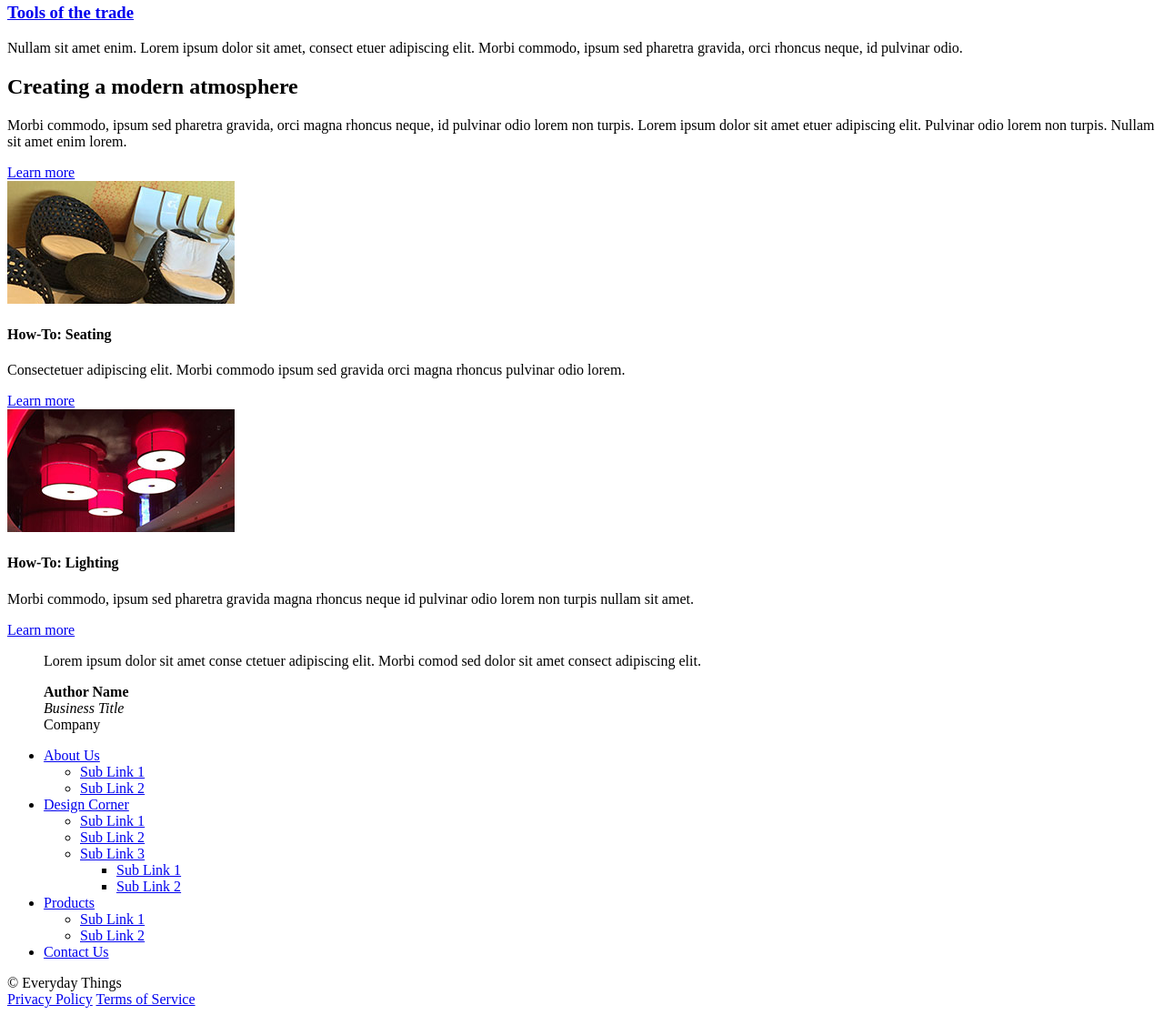
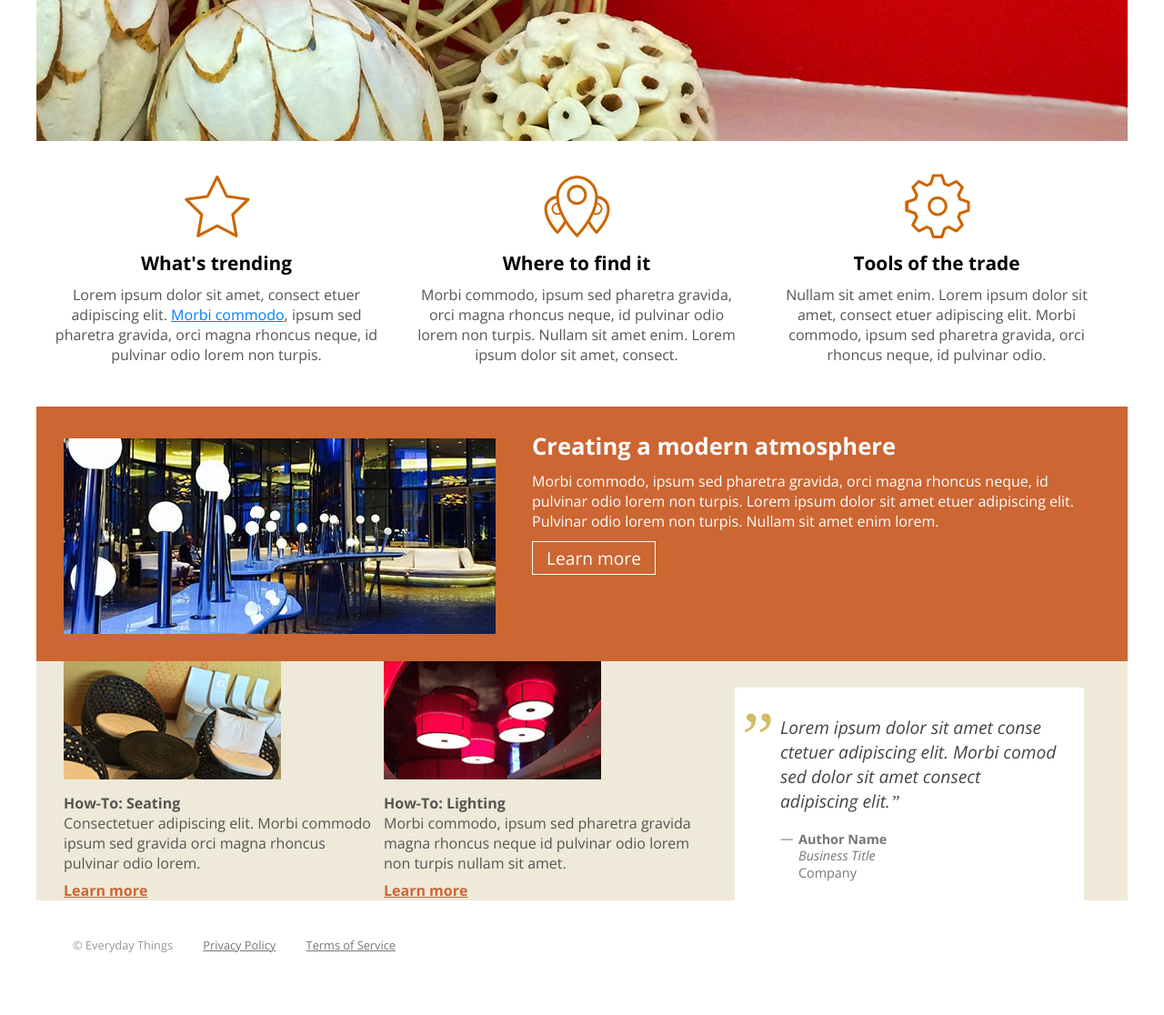
Before and after one commit to M-Abdulfatah/responsive-website, a plain HTML site: page index.html in a window 1280 px wide. Shown: the part 275-1391 px from the top of the page at 91% size. After the commit the page ends 1363 px from the top, so only its background shows below. Drawn offline with nearby package versions, Linux system fonts and the light colour scheme.

Commit message:
css-main-structure

```diff
--- a/css/screen.css
+++ b/css/screen.css
@@ -1,2 +1,182 @@
 /* CSS Document for Screens */
-h1  {margin: 0 0 1em 0; font-size: 2.83em; font-weight: 700;}
+
+@import url('https://fonts.googleapis.com/css?family=Open+Sans:300,300i,700,700i');
+body{font-family: 'Open Sans', sans-serif; font-size: 16px; font-weight: 300; color: #555 ; margin: 0;padding: 0;}
+
+#page { max-width: 1200px; margin: 0 auto; position: relative;}
+
+
+/* Text */
+
+h1  { margin: 0 0 1em 0; font-size: 2.83em; font-weight: 700;}
+h2  { margin: 0 0 .5em 0; font-size: 1.6em; font-weight: 700; line-height: 1.1em;}
+h3  { margin: 0 0 .5em 0; font-size: 1.3em; font-weight: 700;}
+h4  { margin: 0 0 1.5em 0; font-size: 1em; font-weight: 700;}
+
+p   { margin:0 0 1em 0 ;}
+
+a   { color: #007eff;  }
+a:visited { color: #65b1ff}
+
+a.btn{ font-size: 1.2em; text-decoration: none; color: #fff; border: 1px solid #fff; padding: 4px 15px; transition: background-color .5s; }
+a.btn:hover{ background-color: rgba(0,0,0,.3); }
+
+
+/* Header */
+
+header  { height: 430px; background: #cf0004 url("../images/banner_1200.jpg") no-repeat center bottom;position: relative;  }
+header a.logo {
+    z-index: 1;
+    position: absolute; top: 15px; left: 20px;
+    display: block; width: 160px ; height: 66px;
+    background: url("../images/logo.svg") no-repeat 0 0; background-size: contain;
+}
+header a.logo span{
+    display: none;
+}
+header div.hero{ position: absolute; width: 42%; left: 55% ;top:130px;}
+header div.hero h1{ line-height: 1em; margin: 0 0 30px 0 ; color: #fff;}
+
+/* Section - All */
+
+section {padding: 0 30px;}
+section::after { content: ''; display: block; clear: both; }
+
+/* Section - Main */
+
+section.main {margin-top: 20px; margin-bottom: 30px;padding:0;}
+section.main aside{ width: 33%; float: left; text-align: center; }
+
+section.main .content{ margin: 15px; background: no-repeat center top ; background-size:75px 75px; padding-top: 85px}
+
+section.main h3 a { color: #000; text-decoration: none; }
+section.main h3 a:hover { text-decoration: underline; }
+
+section.main .content.trending {background-image:url("../images/icon_star.svg"); }
+section.main .content.find-it {background-image:url("../images/icon_marker.svg"); }
+section.main .content.tools {background-image:url("../images/icon_gear.svg"); }
+
+/* Section - Atmosphere */
+
+section.atmosphere { background-color: #cc6633; padding-top: 30px; padding-bottom: 30px; color: #fff; }
+
+section.atmosphere article { padding: 0 20px 0 515px; background: url("../images/photo_lounge.jpg") no-repeat 0 5px; min-height: 220px ;}
+
+/* Section - How To */
+
+section.how-to { background-color: #eee9d9; position: relative; }
+
+section.how-to aside { width: 30%; float: left;margin-right: 10px; }
+
+section.how-to aside img { display: block; margin-bottom:15px;width: 70%;  }
+
+section.how-to aside h4 { margin-bottom: 0; }
+
+section.how-to aside p { margin-bottom: .5em; }
+
+section.how-to aside a {display: inline-block; color: #cc6633; font-weight: 700; }
+
+section.how-to blockquote{
+    margin: 0; width:32%;
+    color: #444;
+    background-color: #fff;
+    position: absolute ; bottom: 0 ; right: 4% ;
+}
+
+section.how-to blockquote p { margin: 30px 30px 20px 50px; }
+
+section.how-to blockquote p.quote { font-style: italic; font-size: 1.2em; }
+
+section.how-to blockquote p.credit {
+    color: #777;
+    font-size: .9em; margin-top: 0; padding-left: 20px; line-height:1.3em;
+    position: relative;
+}
+
+section.how-to blockquote::before{
+    content: '\201d'; color: #d2bd65;
+    position: absolute; top:10px; left: 8px;
+    font-size: 5em;
+    font-family: Serif;
+}
+
+section.how-to blockquote p.quote::after{ content: '\201d'; font-family: serif; }
+
+section.how-to blockquote p.credit::before{ content: '\2014'; position: absolute; top:-1px; left: 0; }
+
+/** Navigation **/
+
+nav {
+    background-color: rgba(0,0,0,.65);
+    position: absolute;
+    top: 0; left: 0;
+    padding: 50px 0 0 0 ;
+    width: 100%;
+}
+
+nav::after { content: ''; display: block; clear: both;}
+
+nav ul { list-style: none; margin:0; padding: 0; }
+
+nav ul li:hover { background-color: #2b0306 }
+nav ul li:hover > ul { display: block; }
+
+nav ul li a {
+    display: inline-block;
+    color: #fff;
+    padding: 10px 20px;
+    text-decoration: none;
+    width: 125px;
+    position: relative;
+}
+
+nav ul li a:visited { color:#fff; }
+
+nav ul li a:hover { background-color: #6d0911 }
+
+nav ul ul { position: absolute; top: 100%; background-color: #2b0306; display: none;}
+
+nav ul ul li { position: relative; }
+
+nav ul ul ul { left: 100%; top:0;}
+
+
+
+
+/* Top - Level */
+
+nav > ul { padding-left: 200px; }
+nav > ul > li { float: left;}
+nav > ul > li > a {width: auto ; padding: 10px 20px 15px 20px;}
+
+nav a[aria-haspopup='true']::after{
+    content: '';
+    display: block; height: 0;  width: 0;
+    position: absolute;
+    top: 16px; right: 15px;
+    border-top: 4px solid transparent;
+    border-bottom: 4px solid transparent;
+    border-left: 4px solid #fff;
+}
+
+nav > ul > li > a[aria-haspopup='true']::after {
+    border-left: 4px solid transparent;
+    border-right: 4px solid transparent;
+    border-top: 4px solid #fff;
+    left: 20px; right: auto;
+    bottom: 6px; top: auto;
+
+}
+
+
+
+
+/* Footer */
+
+footer { font-size: .8em; margin: 40px; color: #999 }
+
+footer .content {display: inline; }
+
+footer a { margin-left: 30px; color: #777; }
+footer a:visited { color: #777 }
+footer a:hover { color: #000 }
```
